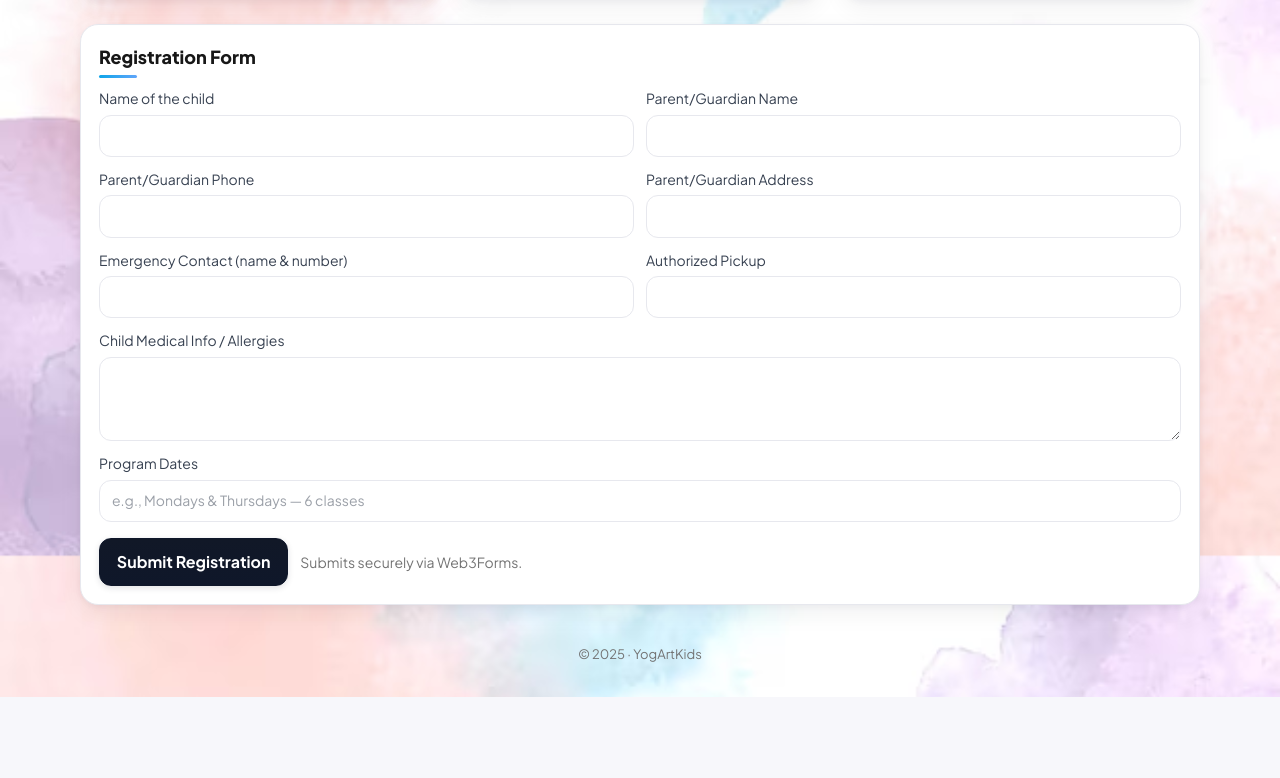
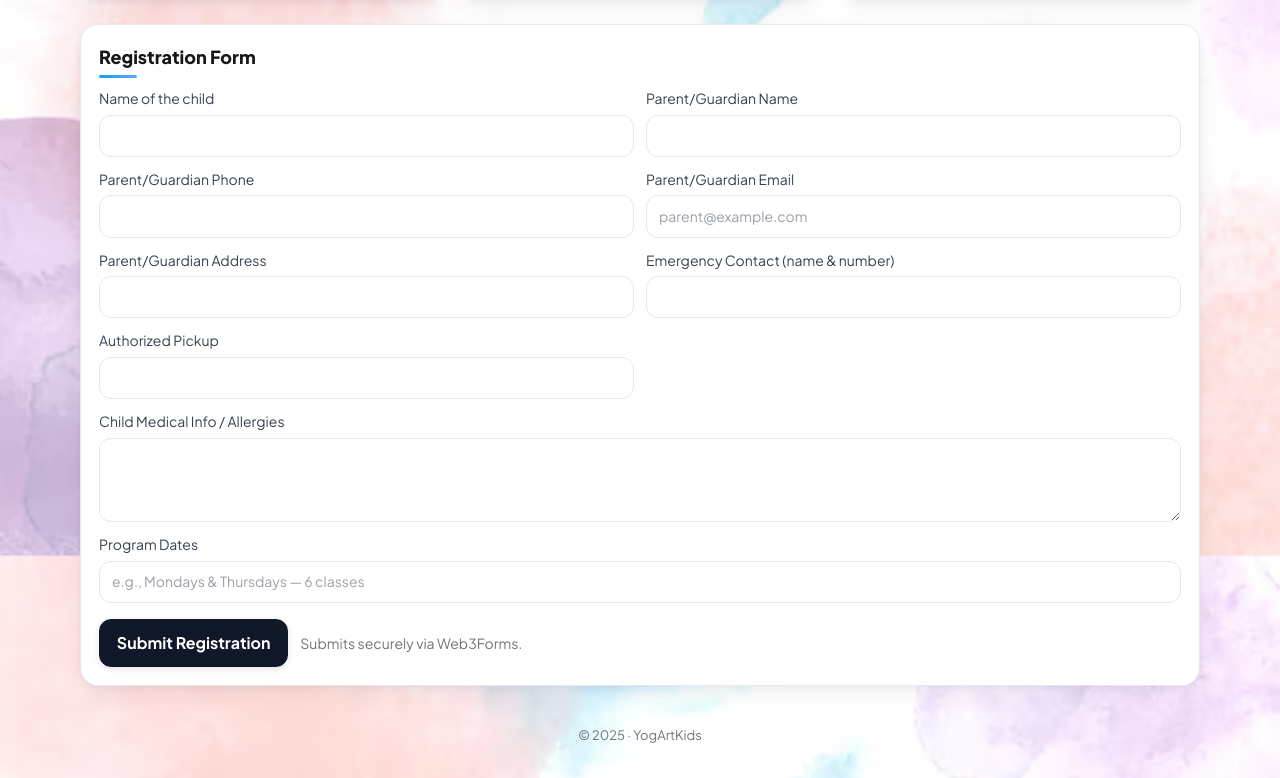
Before and after one commit to lucasgirlando/yogartkids-site, a Next.js app: page / in a window 1280 px wide. Shown: the part 1260-2038 px from the top of the page. Before the commit the page ends 1957 px from the top, so only its background shows below. Built offline with nearby package versions, Linux system fonts and the light colour scheme.

Commit message:
update text or images

```diff
--- a/app/page.js
+++ b/app/page.js
@@ -302,6 +302,17 @@ function RegistrationForm() {
           <label className="formRow">Name of the child<input name="child_name" required className="input" /></label>
           <label className="formRow">Parent/Guardian Name<input name="parent_name" required className="input" /></label>
           <label className="formRow">Parent/Guardian Phone<input name="parent_phone" required className="input" /></label>
+          <label className="formRow">
+  Parent/Guardian Email
+  <input
+    type="email"
+    name="email"            // <-- keep this exact name for Web3Forms auto Reply-To
+    required
+    placeholder="parent@example.com"
+    className="input"
+  />
+</label>
+
           <label className="formRow">Parent/Guardian Address<input name="parent_address" className="input" /></label>
           <label className="formRow">Emergency Contact (name & number)<input name="emergency_contact" className="input" /></label>
           <label className="formRow">Authorized Pickup<input name="authorized_pickup" className="input" /></label>
```
